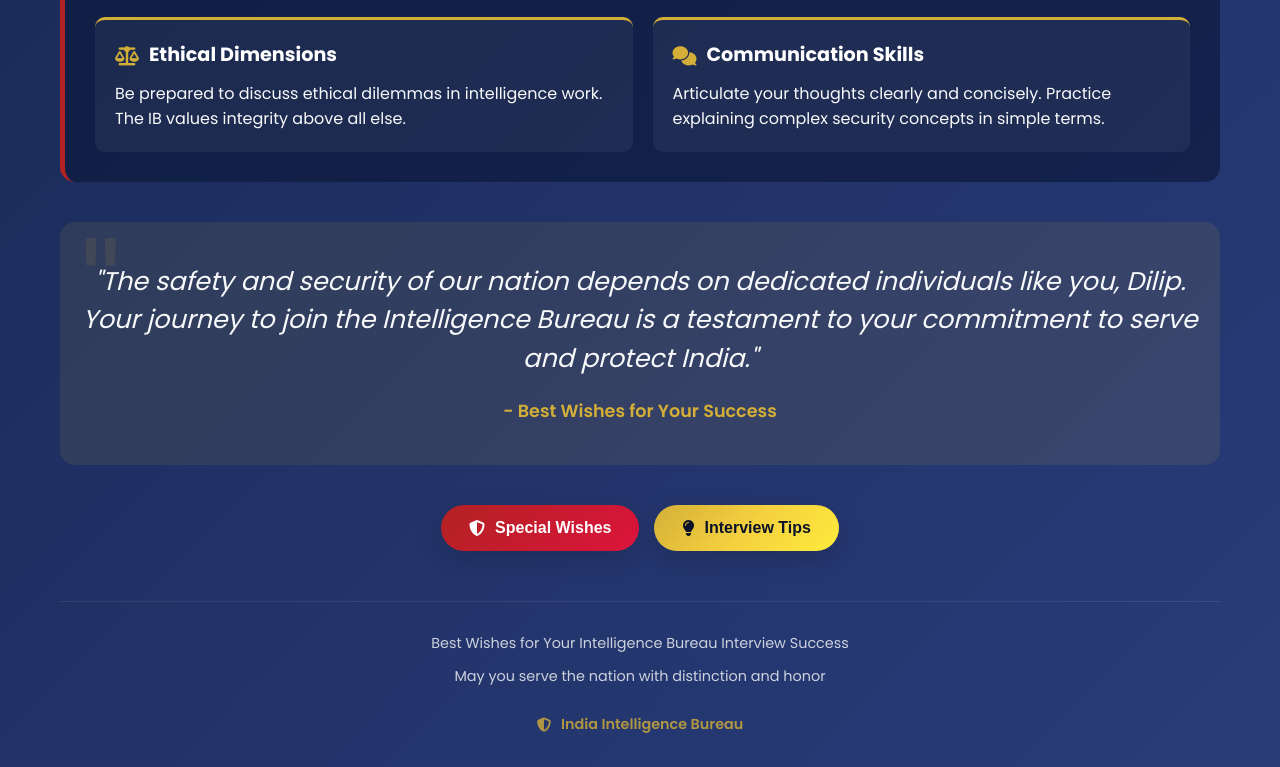
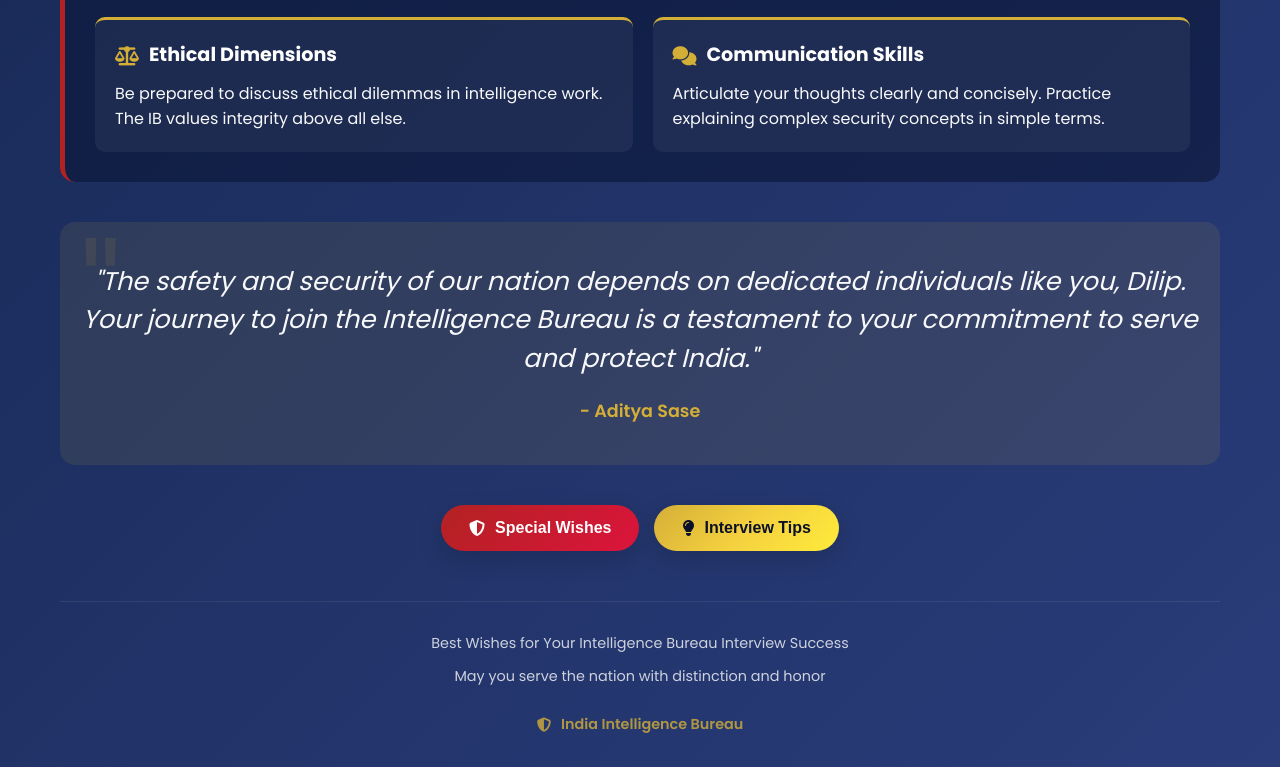
Before and after one commit to as2121/wishes, a plain HTML site: page index.html in a window 1280 px wide. Shown: the part 1581-2348 px from the top of the page. Drawn offline with Linux system fonts and the light colour scheme.

Commit message:
Update quote author in index.html

```diff
--- a/index.html
+++ b/index.html
@@ -763,7 +763,7 @@
         <!-- Quote Section -->
         <div class="quote-section">
             <p>"The safety and security of our nation depends on dedicated individuals like you, Dilip. Your journey to join the Intelligence Bureau is a testament to your commitment to serve and protect India."</p>
-            <div class="quote-author">- Best Wishes for Your Success</div>
+            <div class="quote-author">- Aditya Sase</div>
         </div>
 
         <!-- Action Buttons -->
```
